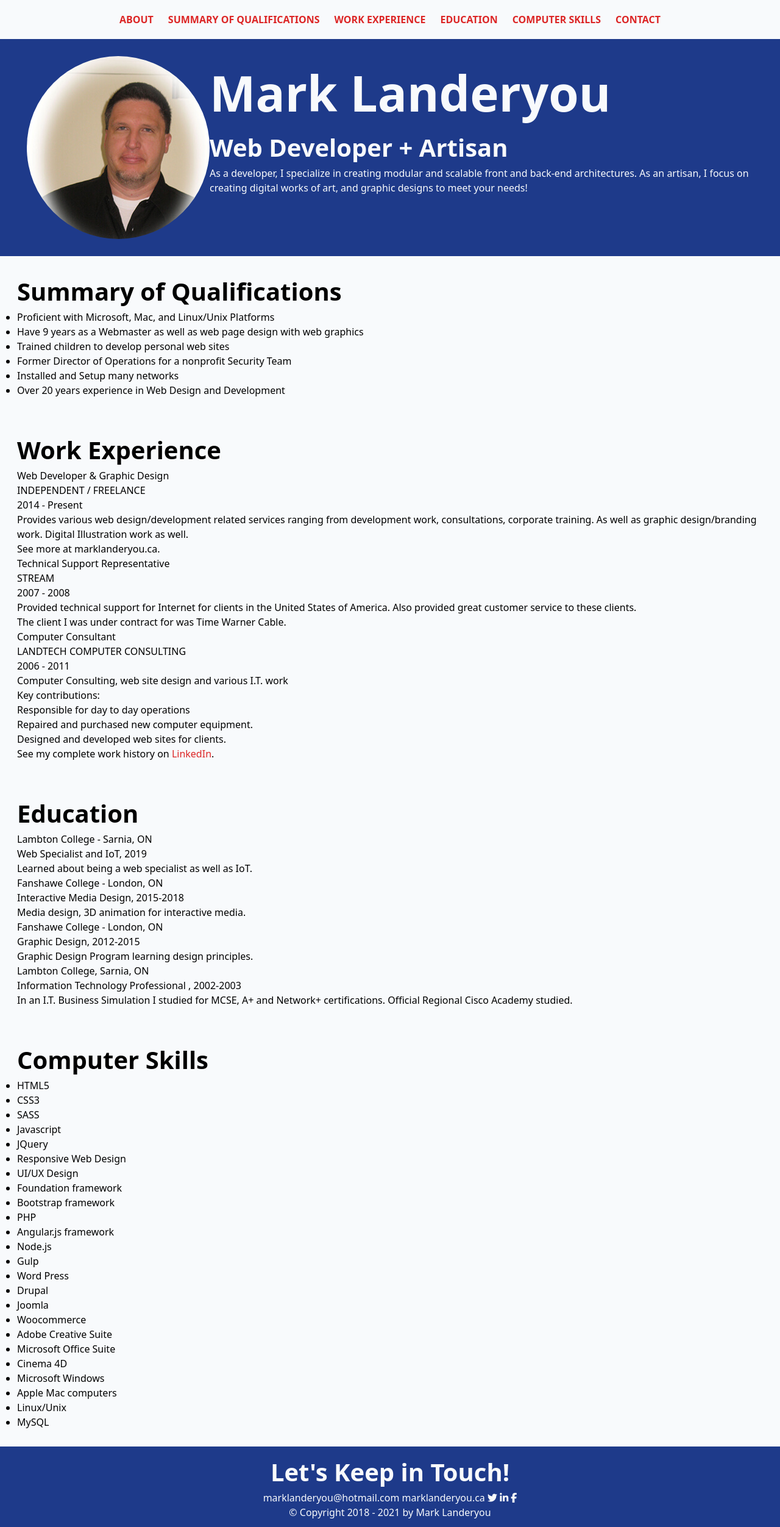
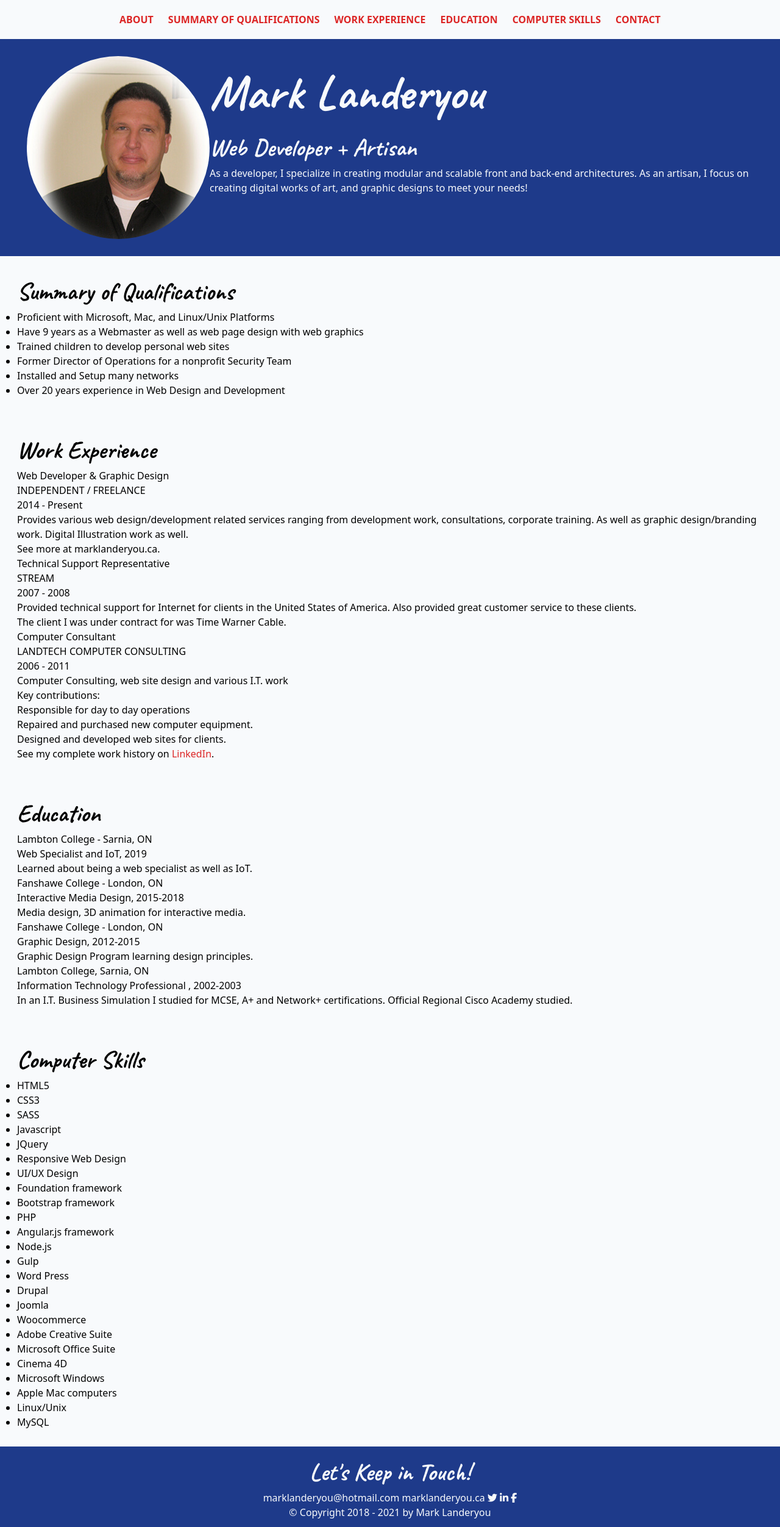
Before and after one commit to samurai71/mark-landeryou-html-resume, a website built with Vite: page index.html in a window 1280 px wide. Shown: the whole page at 61% size. Built offline with nearby package versions, Linux system fonts and the light colour scheme.

Commit message:
feat: added google fonts to the page

```diff
--- a/index.html
+++ b/index.html
@@ -11,6 +11,12 @@
     <meta name="author" content="Mark Landeryou" />
     <title>Mark Landeryou Resume</title>
     <script src="https://use.fontawesome.com/264e791b25.js"></script>
+    <link rel="preconnect" href="https://fonts.googleapis.com" />
+    <link rel="preconnect" href="https://fonts.gstatic.com" crossorigin />
+    <link
+      href="https://fonts.googleapis.com/css2?family=Caveat:wght@600;700&display=swap"
+      rel="stylesheet"
+    />
   </head>
   <body class="bg-slate-50">
     <!-- // Intro -->
@@ -47,8 +53,8 @@
             alt="Mark Landeryou"
           />
           <div class="col-wide bg-blue-900 ml-4">
-            <h1 class="text-slate-50">Mark Landeryou</h1>
-            <h2 class="text-slate-50">Web Developer + Artisan</h2>
+            <h1 class="text-slate-50 font-caveat">Mark Landeryou</h1>
+            <h2 class="text-slate-50 font-caveat">Web Developer + Artisan</h2>
             <p class="text-slate-50">
               As a developer, I specialize in creating modular and scalable
               front and back-end architectures. As an artisan, I focus on
@@ -64,7 +70,7 @@
       <div class="pt-7 pb-7 pl-7 pr-7">
         <section id="summary" class="summary container mx-auto">
           <div class="content-wrap">
-            <h2>Summary of Qualifications</h2>
+            <h2 class="font-caveat">Summary of Qualifications</h2>
             <ul class="list-disc">
               <li>Proficient with Microsoft, Mac, and Linux/Unix Platforms</li>
               <li>
@@ -86,7 +92,7 @@
       <div class="pt-7 pb-7 pl-7 pr-7">
         <section id="work" class="work container mx-auto">
           <div class="content-wrap">
-            <h2>Work Experience</h2>
+            <h2 class="font-caveat">Work Experience</h2>
 
             <!-- Job 1 Details -->
             <div class="col-narrow">
@@ -160,7 +166,7 @@
       <div class="pt-7 pb-7 pl-7 pr-7">
         <section id="education" class="education container mx-auto">
           <div class="content-wrap">
-            <h2>Education</h2>
+            <h2 class="font-caveat">Education</h2>
 
             <!-- School 1 details. -->
             <h3>Lambton College - Sarnia, ON</h3>
@@ -192,7 +198,7 @@
       <div class="pt-7 pb-7 pl-7 pr-7">
         <section id="computer" class="computer container mx-auto">
           <div class="content-wrap">
-            <h2>Computer Skills</h2>
+            <h2 class="font-caveat">Computer Skills</h2>
             <div class="col-narrow">
               <ul class="list-disc">
                 <li>HTML5</li>
@@ -233,7 +239,9 @@
     <!-- // Footer & contact info -->
     <footer id="contact" class="bg-blue-900 pt-3 pb-3">
       <div class="content-wrap">
-        <h2 class="text-slate-50 text-center">Let's Keep in Touch!</h2>
+        <h2 class="text-slate-50 text-center font-caveat">
+          Let's Keep in Touch!
+        </h2>
 
         <!-- Social media links. Add or remove any networks. -->
         <div class="contact-info text-slate-50 text-center">
--- a/tailwind.config.js
+++ b/tailwind.config.js
@@ -3,7 +3,11 @@
 module.exports = {
   content: ['./index.html'],
   theme: {
-    extend: {},
+    extend: {
+      fontFamily: {
+        caveat: "'Caveat', cursive",
+      },
+    },
   },
   plugins: [],
 }
```
